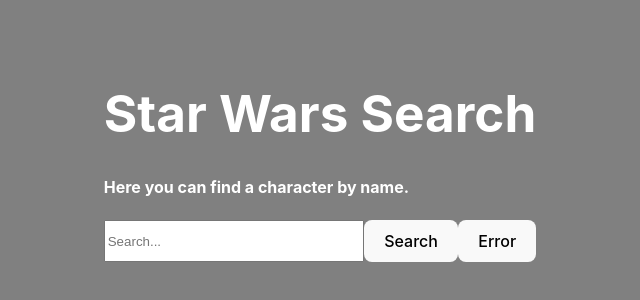
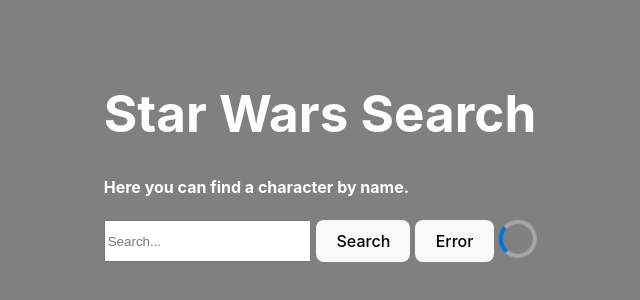
Before and after one commit to kagapitova/kagapitova-REACT2023Q4, a React (Vite) app: page / in a window 1280 px wide. Shown: the part 244-544 px from the top of the page, without its empty margins (320-960 px from the left). Built offline with nearby package versions, Linux system fonts and the light colour scheme.

Commit message:
feat: spinner for loading

```diff
--- a/src/App.tsx
+++ b/src/App.tsx
@@ -2,7 +2,6 @@ import { Component } from "react";
 import Search from "./Search";
 import Results from "./Results";
 import { Result } from "./Types";
-import "./App.module.css";
 
 interface AppState {
   searchTerm: string;
@@ -23,8 +22,10 @@ class App extends Component<object, AppState> {
   }
 
   handleSearch = (searchTerm: string) => {
-    if (searchTerm) {
-      fetch(`https://swapi.dev/api/people/?search=${searchTerm}`)
+    const uri = searchTerm
+      ? `https://swapi.dev/api/people/?search=${searchTerm}`
+      : `https://swapi.dev/api/people/`;
+    return fetch(uri)
       .then((response) => response.json() as Promise<ApiData>)
       .then((data: ApiData) => {
         this.setState({ results: data.results });
@@ -32,16 +33,6 @@ class App extends Component<object, AppState> {
       .catch((error) => {
         console.error("API Error:", error);
       });
-    } else {
-      fetch(`https://swapi.dev/api/people/`)
-        .then((response) => response.json() as Promise<ApiData>)
-        .then((data: ApiData) => {
-          this.setState({ results: data.results });
-        })
-        .catch((error) => {
-          console.error("API Error:", error);
-        });
-    }
   };
 
   render() {
--- a/src/Search.module.css
+++ b/src/Search.module.css
@@ -1,8 +1,38 @@
 .container {
   display: flex;
   justify-content: space-between;
+  gap: 5px;
 }
 
 .input {
   width: 70%;
 }
+
+.loader {
+  border: 4px solid rgba(255, 255, 255, 0.3);
+  border-top: 4px solid #0074d9;
+  border-radius: 50%;
+  width: 45px;
+  height: 30px;
+  animation: spin 2s linear infinite;
+  display: none;
+}
+
+.showLoader {
+  border: 4px solid rgba(255, 255, 255, 0.3);
+  border-top: 4px solid #0074d9;
+  border-radius: 50%;
+  width: 45px;
+  height: 30px;
+  animation: spin 2s linear infinite;
+  display: block;
+}
+
+@keyframes spin {
+  0% {
+    transform: rotate(0deg);
+  }
+  100% {
+    transform: rotate(360deg);
+  }
+}
--- a/src/Search.tsx
+++ b/src/Search.tsx
@@ -2,11 +2,12 @@ import { Component } from "react";
 import styles from "./Search.module.css";
 
 interface SearchProps {
-  onSearch: (searchTerm: string) => void;
+  onSearch: (searchTerm: string) => Promise<void>;
 }
 
 interface SearchState {
   searchTerm: string;
+  loading: boolean;
 }
 
 class Search extends Component<SearchProps, SearchState> {
@@ -14,6 +15,7 @@ class Search extends Component<SearchProps, SearchState> {
     super(props);
     this.state = {
       searchTerm: "",
+      loading: true,
     };
   }
 
@@ -21,14 +23,19 @@ class Search extends Component<SearchProps, SearchState> {
     const savedSearchTerm = localStorage.getItem("searchTerm");
     if (savedSearchTerm) {
       this.setState({ searchTerm: savedSearchTerm });
-      this.props.onSearch(savedSearchTerm);
+      this.props
+        .onSearch(savedSearchTerm)
+        .finally(() => this.setState({ loading: false }));
     }
   }
 
   handleSearch = () => {
     const trimmedSearchTerm = this.state.searchTerm.trim();
+    this.setState({ loading: true });
     localStorage.setItem("searchTerm", trimmedSearchTerm);
-    this.props.onSearch(trimmedSearchTerm);
+    this.props
+      .onSearch(trimmedSearchTerm)
+      .finally(() => this.setState({ loading: false }));
   };
 
   throwErrorAndLog = () => {
@@ -51,6 +58,9 @@ class Search extends Component<SearchProps, SearchState> {
         />
         <button onClick={this.handleSearch}>Search</button>
         <button onClick={this.throwErrorAndLog}>Error</button>
+        <div
+          className={this.state.loading ? styles.showLoader : styles.loader}
+        />
       </div>
     );
   }
```
Also changed, not shown: 1 other file (tests, documents, lock files or other folders). Lines whose indentation alone changed are shown as unchanged.
